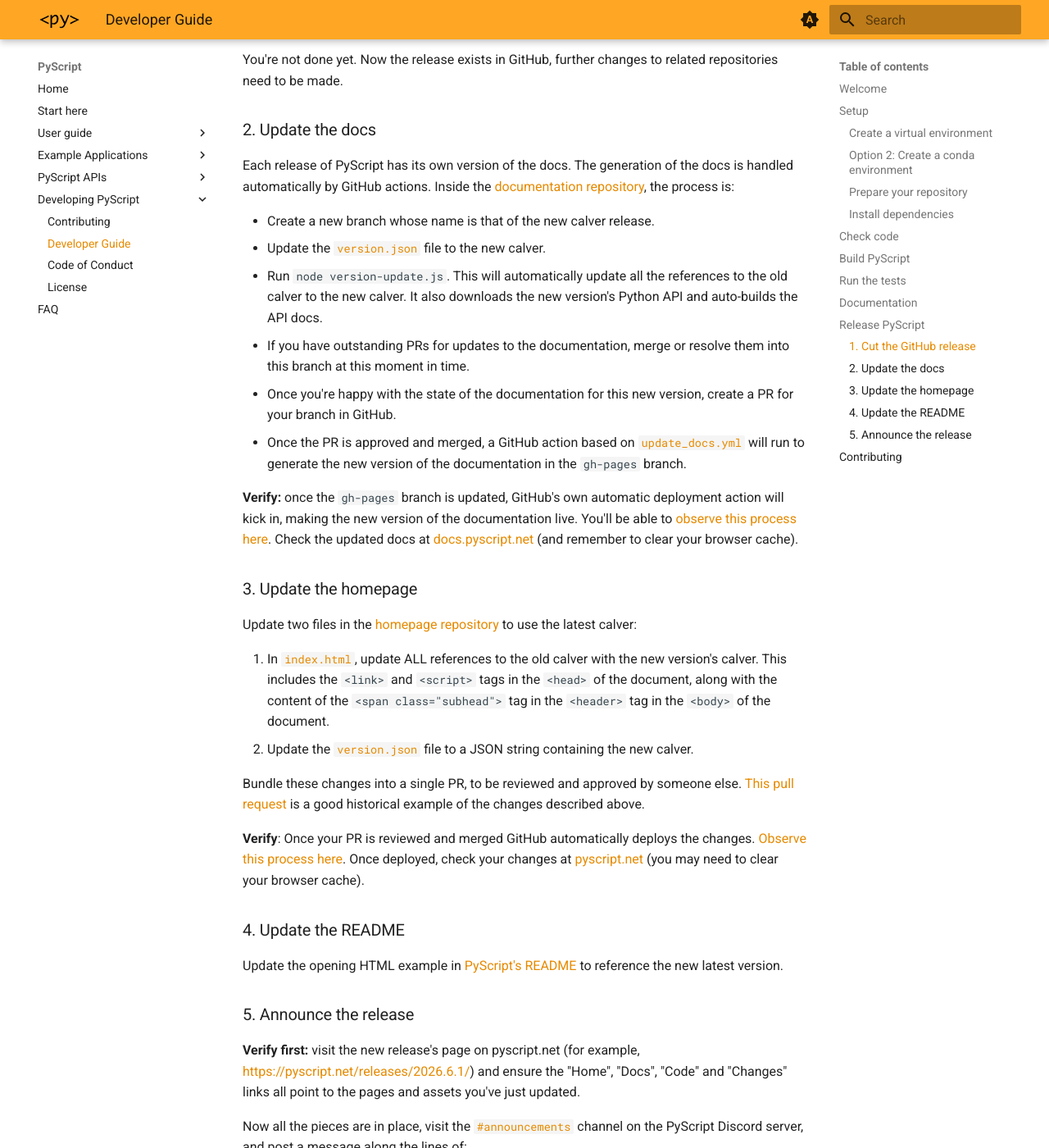
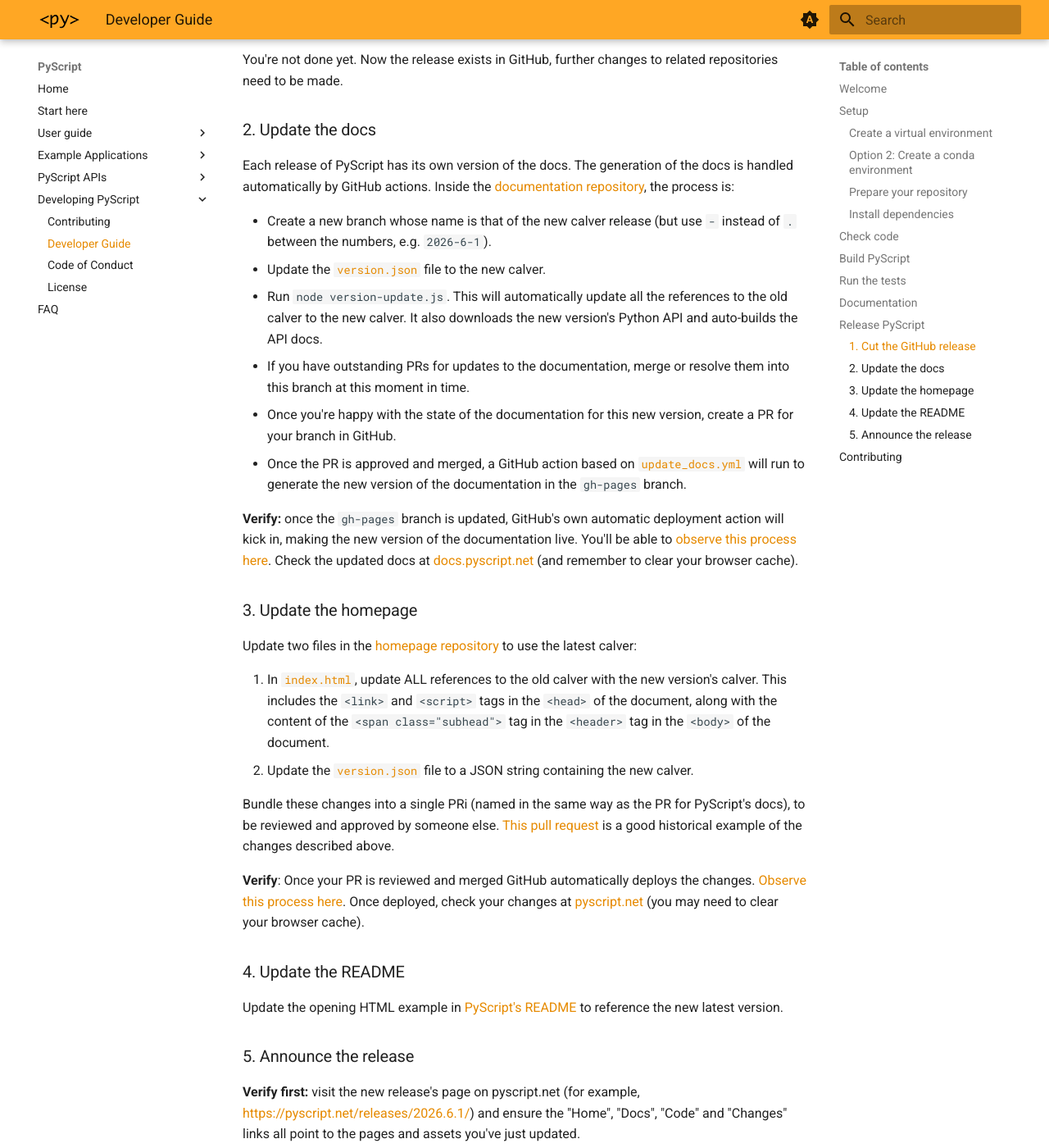
Before and after one commit to pyscript/docs, an MkDocs documentation site: the page built from docs/developers.md, in a window 1280 px wide and 1400 px high, scrolled down 6811 px. Shown: the whole window at 82% size. Built offline with MkDocs 1.6.1 and Material for MkDocs 9.7.7, drawn with Linux system fonts in a browser that asks for light colours; the version menu is left out.

Commit message:
Clarify branch names in release instructions.

```diff
--- a/docs/developers.md
+++ b/docs/developers.md
@@ -338,7 +338,8 @@ Each release of PyScript has its own version of the docs. The generation of the
 docs is handled automatically by GitHub actions. Inside the
 [documentation repository](https://github.com/pyscript/docs), the process is:
 
-* Create a new branch whose name is that of the new calver release.
+* Create a new branch whose name is that of the new calver release (but use `-`
+  instead of `.` between the numbers, e.g. `2026-6-1`).
 * Update the [`version.json`](https://github.com/pyscript/docs/blob/main/version.json)
   file to the new calver.
 * Run `node version-update.js`. This will automatically update all the
@@ -374,7 +375,8 @@ latest calver:
 2. Update the [`version.json`](https://github.com/pyscript/pyscript.net/blob/main/version.json)
    file to a JSON string containing the new calver.
 
-Bundle these changes into a single PR, to be reviewed and approved by someone
+Bundle these changes into a single PRi (named in the same way as the PR for
+PyScript's docs), to be reviewed and approved by someone
 else.
 [This pull request](https://github.com/pyscript/pyscript.net/pull/104/changes)
 is a good historical example of the changes described above.
```
